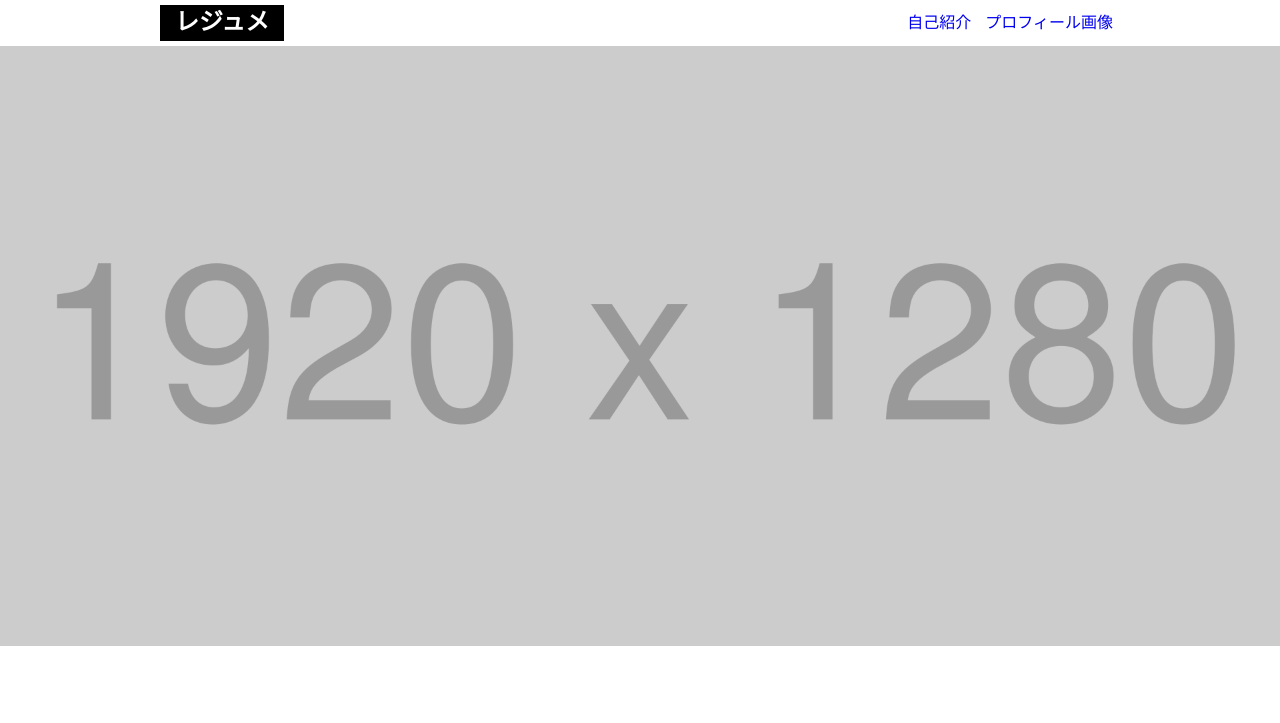
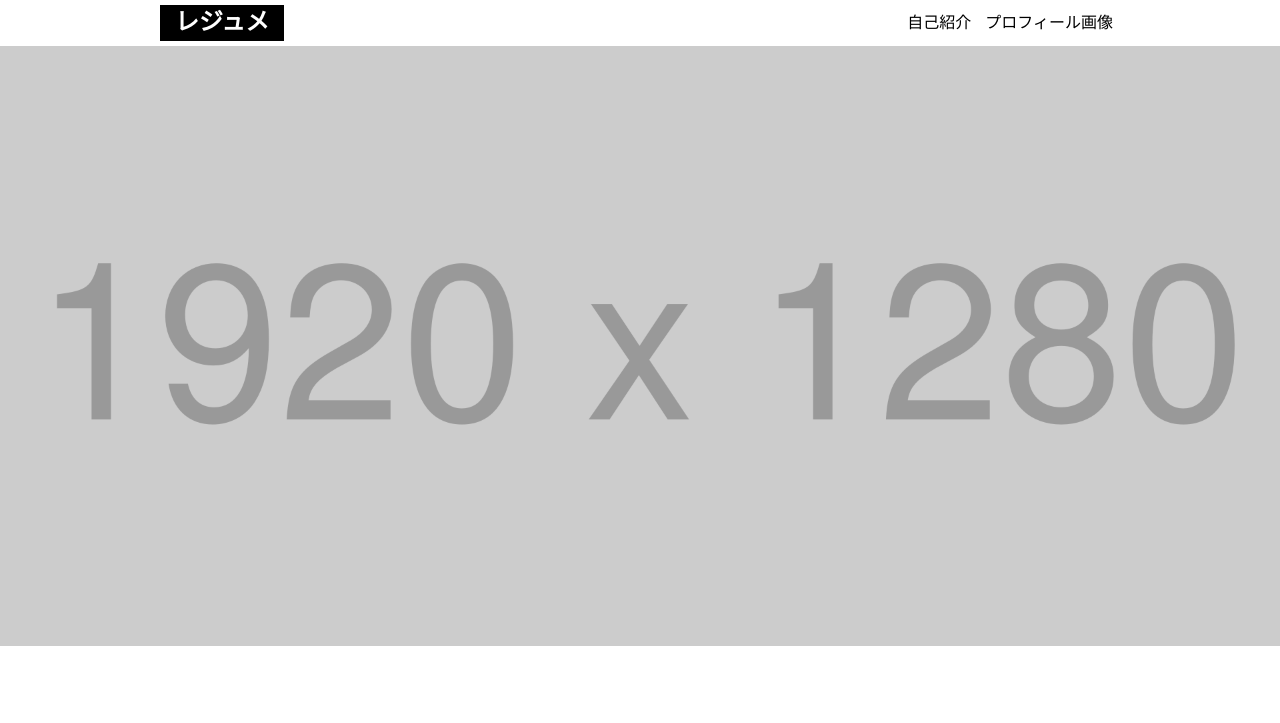
Before and after one commit to takuzo8679/hc_practice, a plain HTML site: page html_css_output_beginner/index.html in a window 1280 px wide. Shown: the top 723 px of the page. Drawn offline with Linux system fonts and the light colour scheme.

Commit message:
fix link color

```diff
--- a/html_css_output_beginner/css/style.css
+++ b/html_css_output_beginner/css/style.css
@@ -31,8 +31,12 @@ header .headers ul {
 header .headers ul li {
     padding: 10px 7px;
 }
-header a{
+header a {
     text-decoration: none;
+}
+header a:link,
+header a:visited {
+    color: #000;
 }
 .top-image {
     /* ウィンドウ幅に広げる */
```
